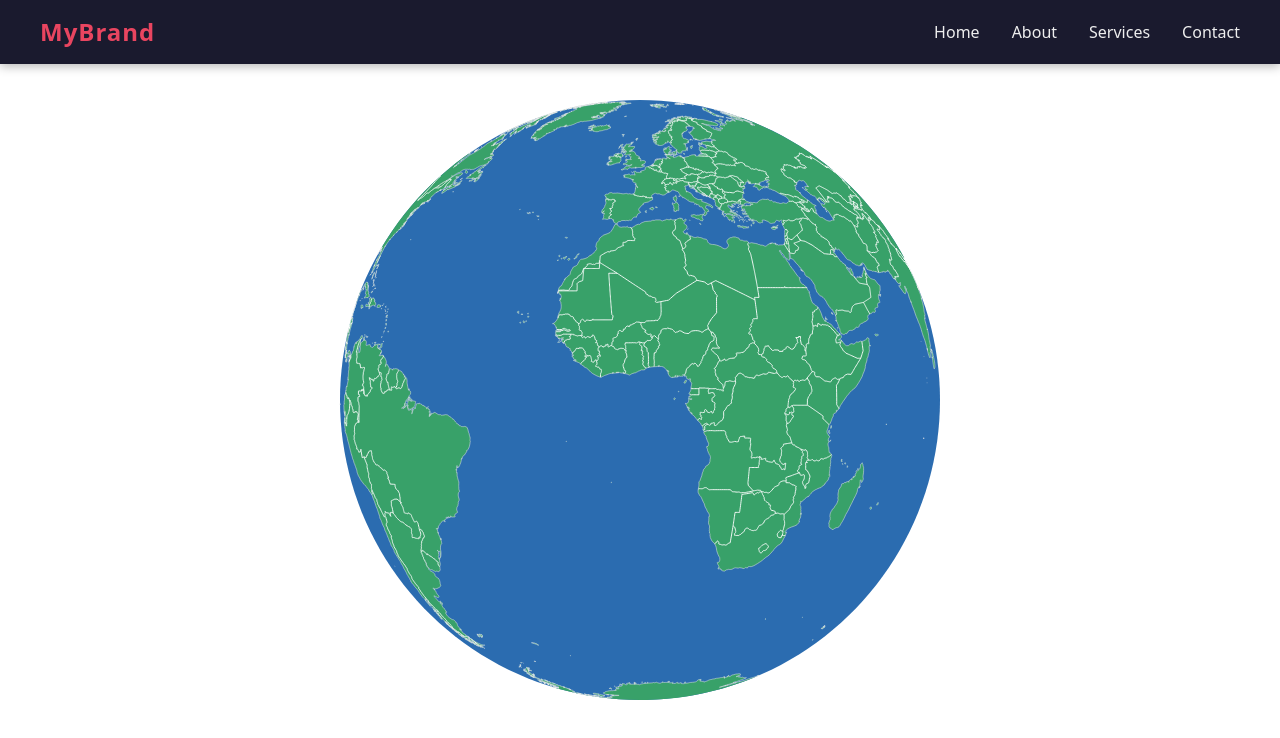
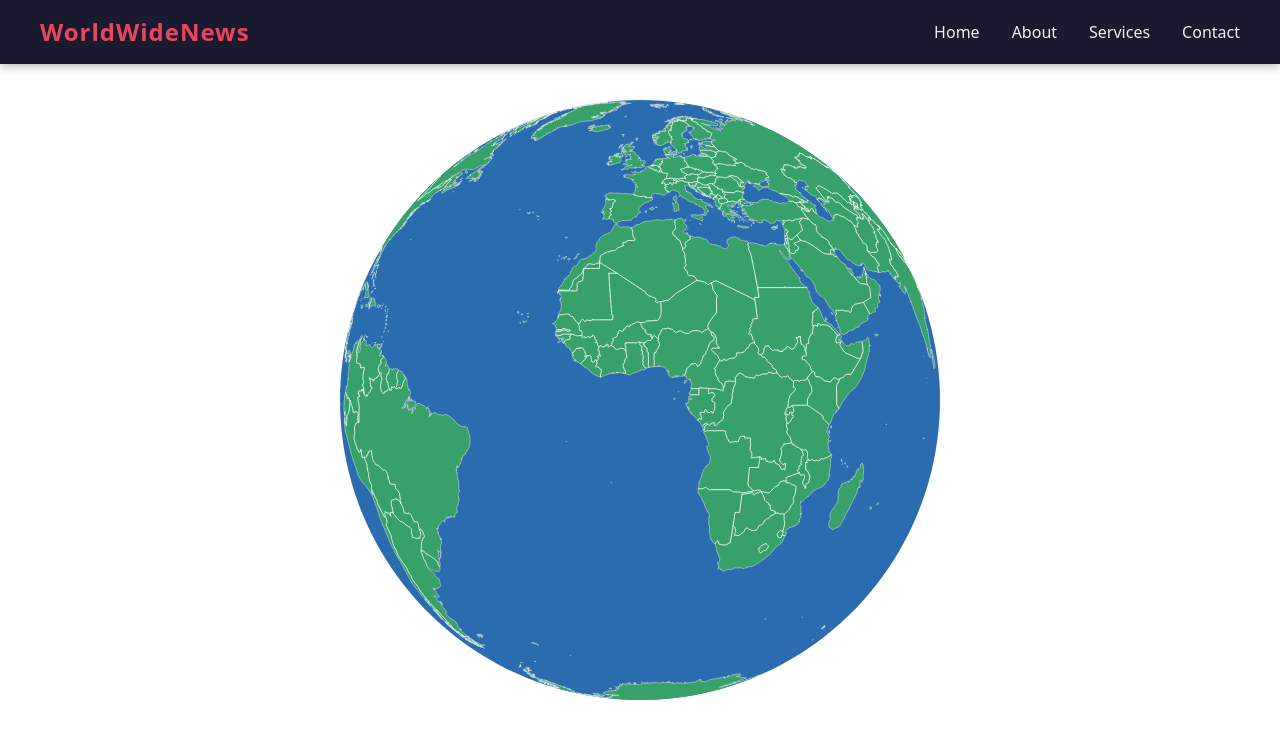
Before and after one commit to alan-cot0/WorldwideNews, a React (Vite) app in the folder frontend/: page / in a window 1280 px wide. Shown: the top 738 px of the page. Built offline with nearby package versions, Linux system fonts and the light colour scheme.

Commit message:
resized globe to 80vw

```diff
--- a/frontend/src/components/Globe.jsx
+++ b/frontend/src/components/Globe.jsx
@@ -339,7 +339,7 @@
     };
 
     return (
-        <div style={{ width: "100vw", height: "100vh", overflow: "hidden" }}>
+        <div style={{ width: "80vw", height: "80vh", overflow: "hidden" }}>
             {isZoomed && ( //renders button only when zoomed
                 <button
                     //define appearance of go back button
--- a/frontend/src/components/Navbar.jsx
+++ b/frontend/src/components/Navbar.jsx
@@ -13,7 +13,7 @@
             <div className="navbar-container">
                 {/* Brand / Logo */}
                 <a href="/" className="navbar-logo">
-                    MyBrand
+                    WorldWideNews
                 </a>
 
                 {/* Hamburger Icon (mobile) */}
```
